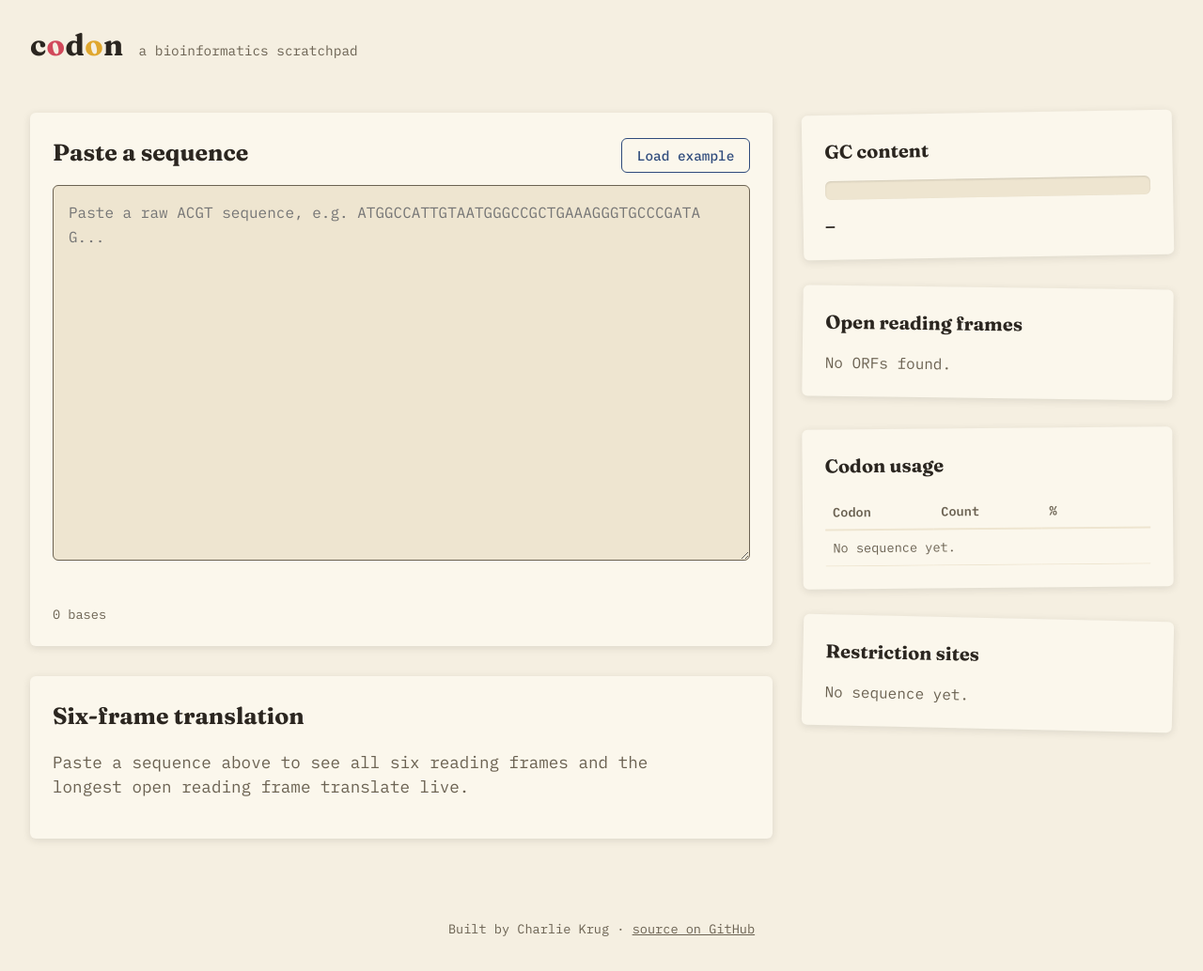
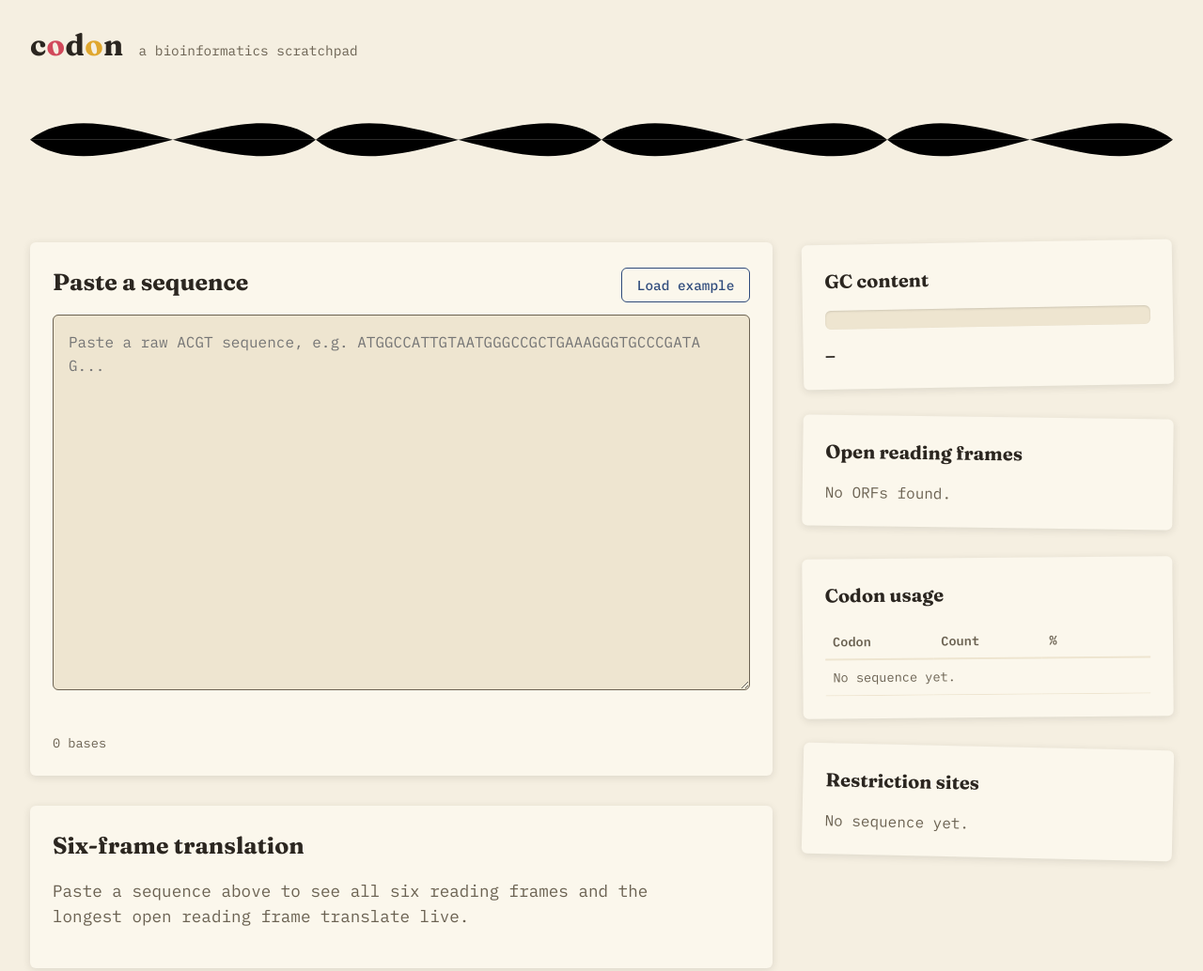
Before and after one commit to ctkrug/codon, a website with bundled scripts: page site/index.html in a window 1280 px wide. Shown: the top 1034 px of the page at 94% size. Built offline with nearby package versions, Linux system fonts and the light colour scheme.

Commit message:
feat(site): add the animated double-helix wordmark ribbon markup
Two out-of-phase wave paths in the base-a/base-g colors, drawn under
the hero headline — the signature detail from docs/DESIGN.md. Styling
and the stroke-draw animation land in the next commit.

```diff
--- a/site/index.html
+++ b/site/index.html
@@ -17,6 +17,22 @@
       c<span class="wordmark-dot wordmark-dot--a">o</span>d<span class="wordmark-dot wordmark-dot--g">o</span>n
     </a>
     <p class="tagline">a bioinformatics scratchpad</p>
+    <svg
+      class="helix-ribbon"
+      viewBox="0 0 400 40"
+      preserveAspectRatio="none"
+      aria-hidden="true"
+      focusable="false"
+    >
+      <path
+        class="helix-strand helix-strand--a"
+        d="M0,20 C25,0 75,40 100,20 C125,0 175,40 200,20 C225,0 275,40 300,20 C325,0 375,40 400,20"
+      />
+      <path
+        class="helix-strand helix-strand--g"
+        d="M0,20 C25,40 75,0 100,20 C125,40 175,0 200,20 C225,40 275,0 300,20 C325,40 375,0 400,20"
+      />
+    </svg>
   </header>
 
   <main id="top">
```
